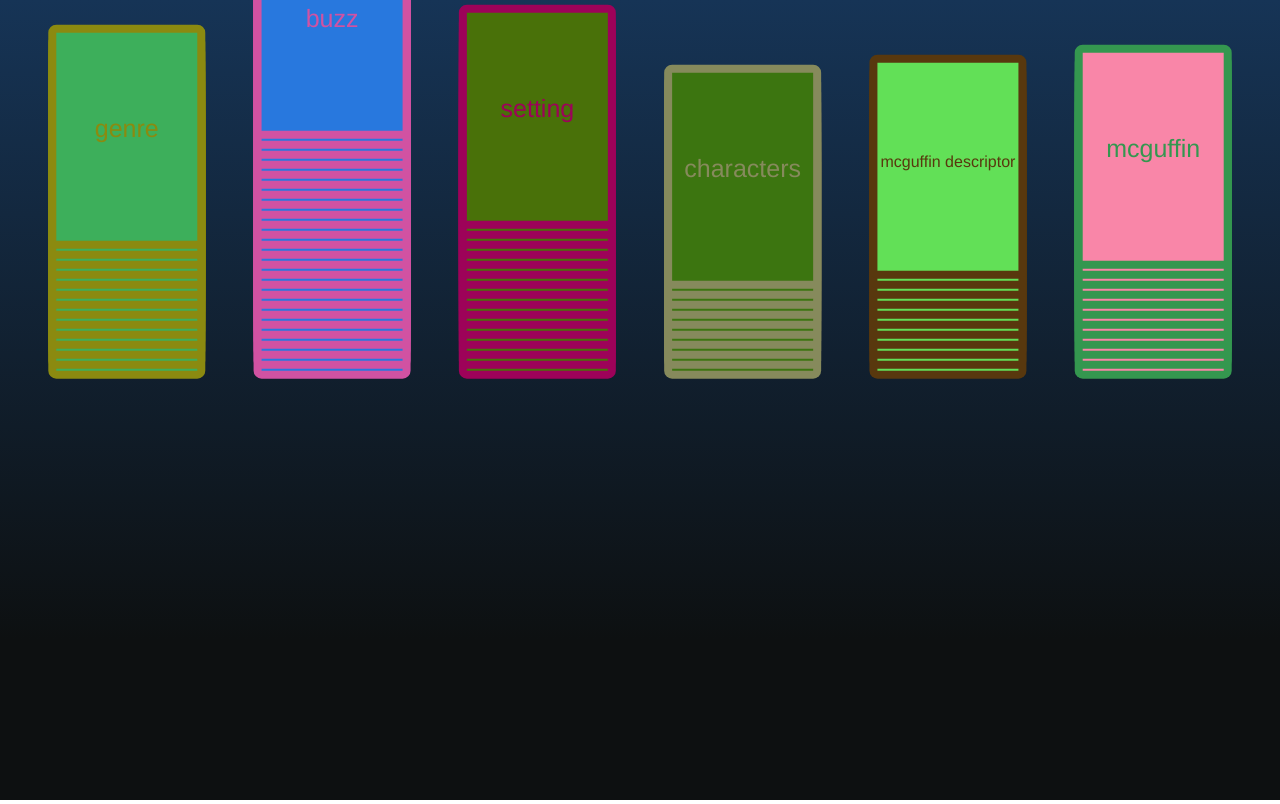
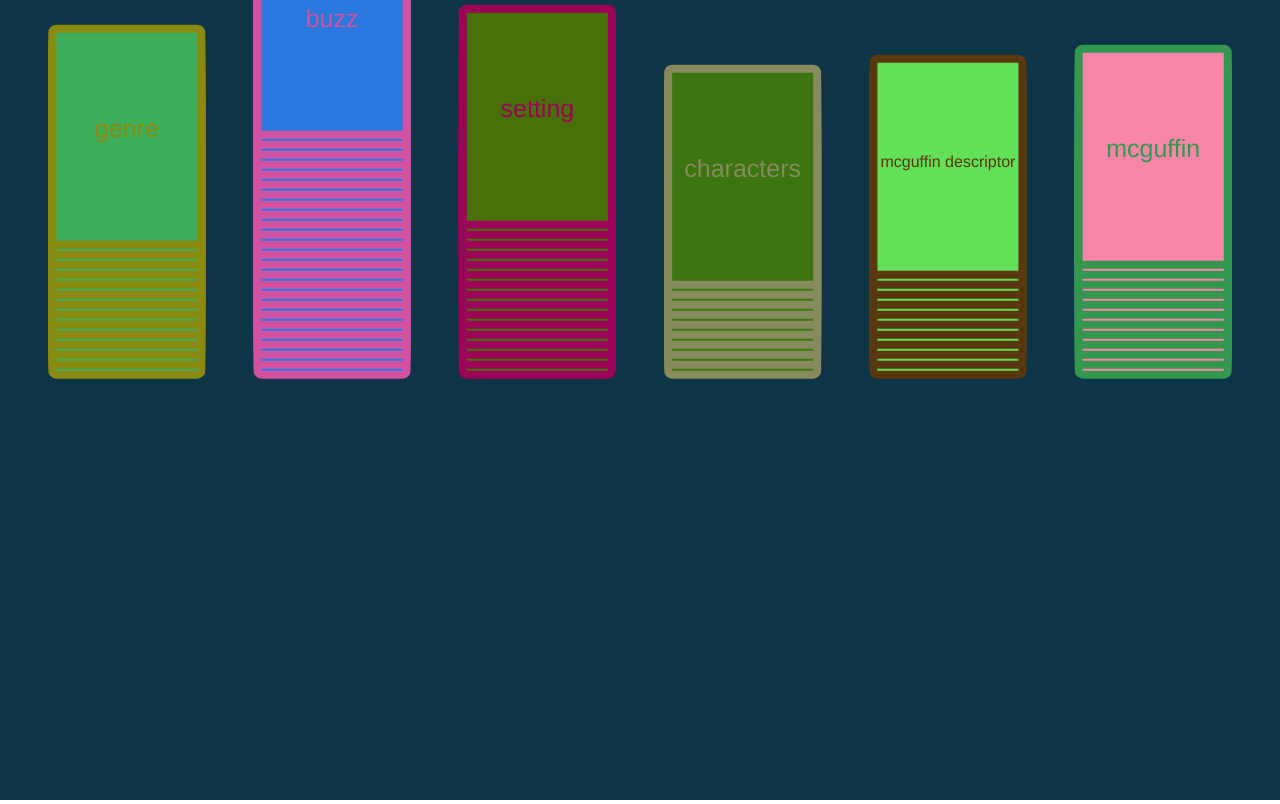
Before and after one commit to quixoticdicker/GameIdeaGenerator, a plain HTML site: page index.html in a window 1280 px wide. Drawn offline with Linux system fonts and the light colour scheme.

Commit message:
change background color

```diff
--- a/style.css
+++ b/style.css
@@ -4,5 +4,5 @@ body {
 }
 
 canvas {
-  background: linear-gradient(0deg, #0d1011 0% 20%, #163456);
+  background: #0e3547;
 }
```
